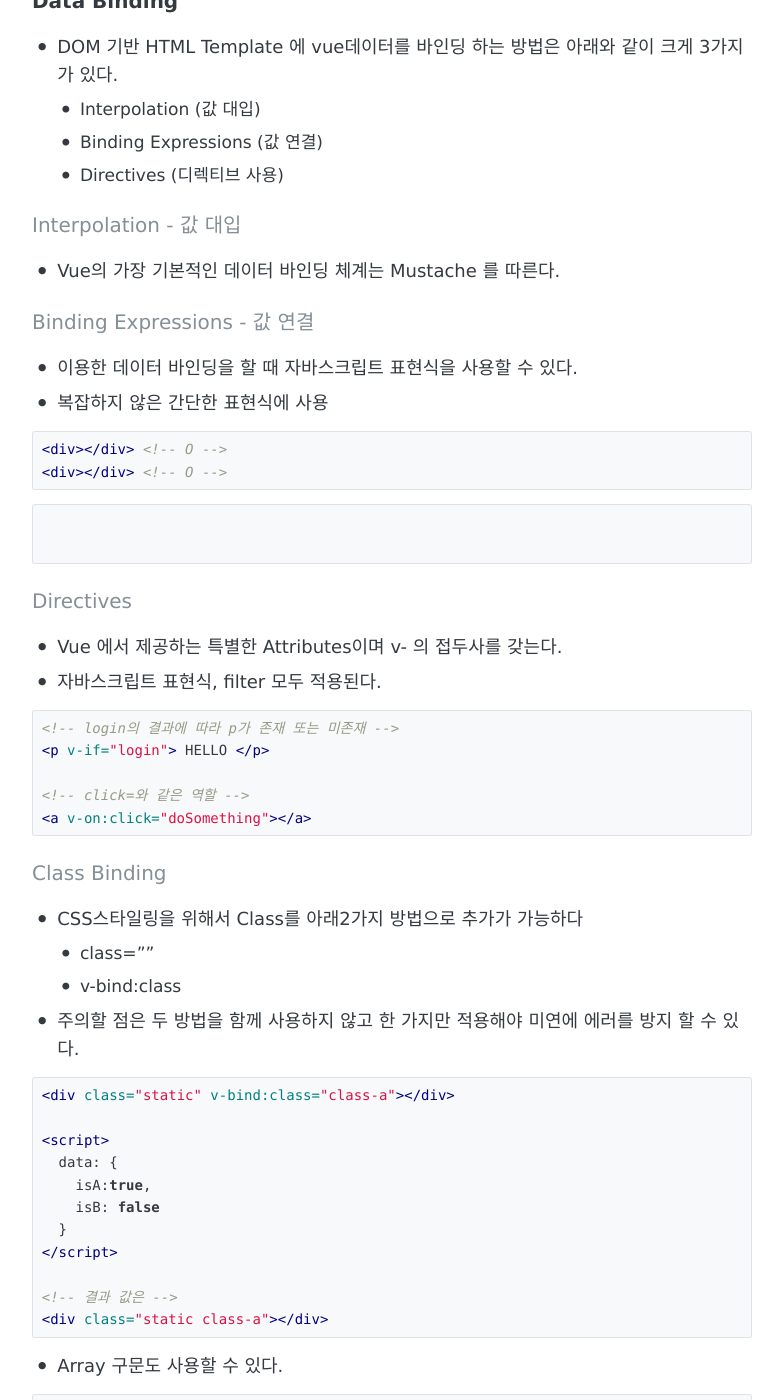
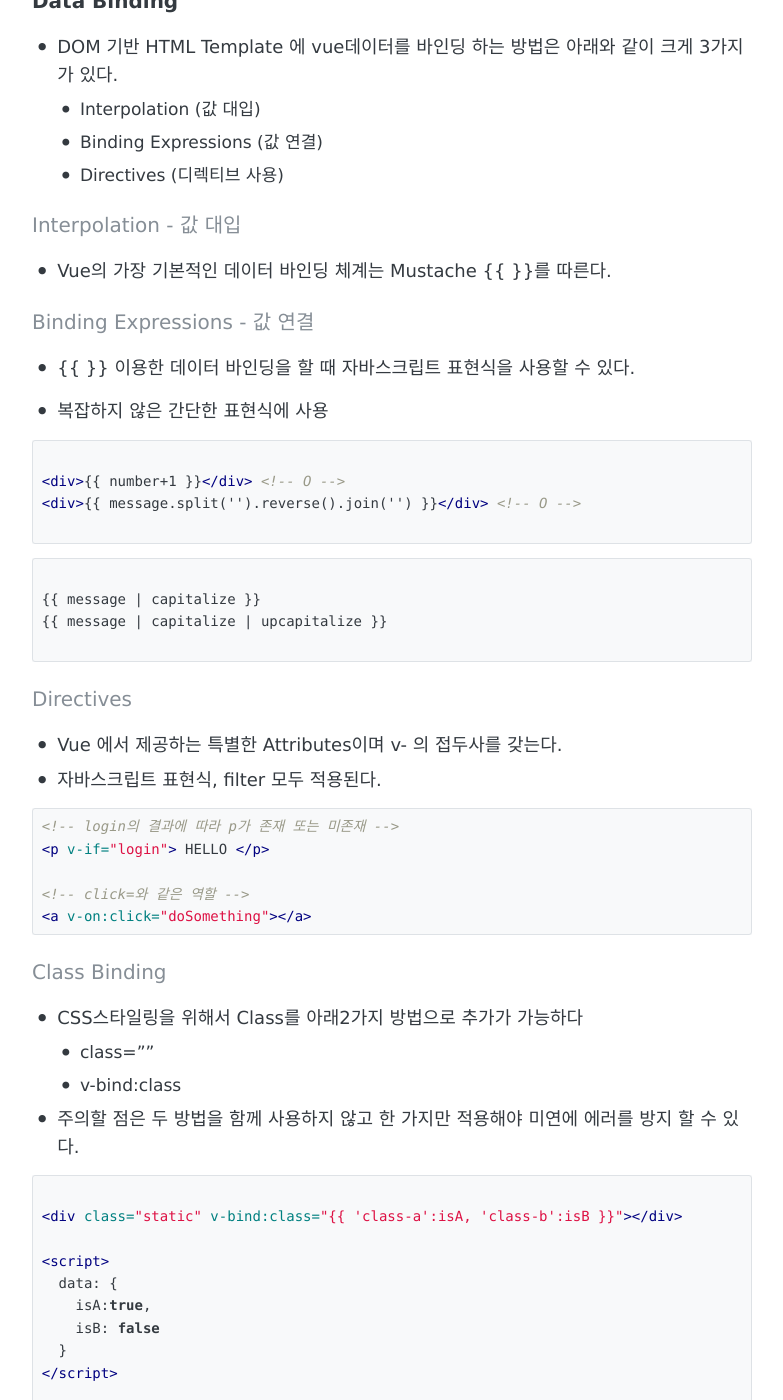
Before and after one commit to ManHyuk/ManHyuk.github.io, a Jekyll site: the page built from _posts/2018-03-27-vue-data-binding.md, in a window 1280 px wide and 1400 px high, scrolled down 280 px. Shown: the whole window, without its empty margins (248-1031 px from the left). Built offline with Jekyll 4.4.1, drawn with Linux system fonts in a browser that asks for light colours.

Commit message:
edit liquid warning

````diff
--- a/_posts/2018-03-27-vue-data-binding.md
+++ b/_posts/2018-03-27-vue-data-binding.md
@@ -15,21 +15,30 @@ keywords: ""
 
 
 #### Interpolation - 값 대입
+{% raw %}
   - Vue의 가장 기본적인 데이터 바인딩 체계는 Mustache {{ }}를 따른다.
+{% endraw%}
+
+#### Binding Expressions - 값 연결
+{% raw %}
+- {{ }} 이용한 데이터 바인딩을 할 때 자바스크립트 표현식을 사용할 수 있다.
+{% endraw%}
+- 복잡하지 않은 간단한 표현식에 사용
 
 
-#### Binding Expressions - 값 연결
-- {{ }} 이용한 데이터 바인딩을 할 때 자바스크립트 표현식을 사용할 수 있다.
-- 복잡하지 않은 간단한 표현식에 사용
+```html
+{% raw %}
+<div>{{ number+1 }}</div> <!-- O -->
+<div>{{ message.split('').reverse().join('') }}</div> <!-- O -->
+{% endraw %}
+```
+
 
 ```html
-<div>{{ number+1 }}</div> <!-- O -->
-<div>{{ message.split('').reverse().join('') }}</div> <!-- O -->
-```
-
-```html
+{% raw %}
 {{ message | capitalize }}
 {{ message | capitalize | upcapitalize }}
+{% endraw %}
 ```
 
 
@@ -52,6 +61,7 @@ keywords: ""
 - 주의할 점은 두 방법을 함께 사용하지 않고 한 가지만 적용해야 미연에 에러를 방지 할 수 있다.
 
 ```html
+{% raw%}
 <div class="static" v-bind:class="{{ 'class-a':isA, 'class-b':isB }}"></div>
 
 <script>
@@ -63,6 +73,7 @@ keywords: ""
 
 <!-- 결과 값은 -->
 <div class="static class-a"></div>
+{% endraw %}
 ```
 
 - Array 구문도 사용할 수 있다.
````
Also changed, not shown: _posts/2018-03-27-vue-template.md (+9 -2 lines), _posts/2018-04-18-vuex.md (+10 -2 lines).
